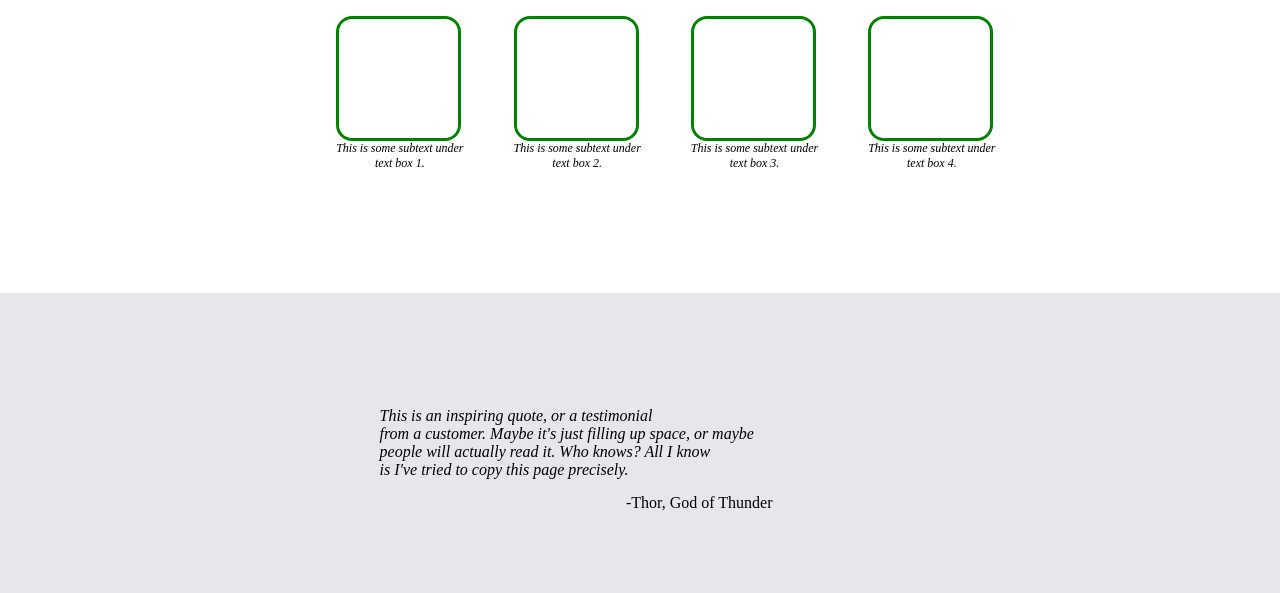
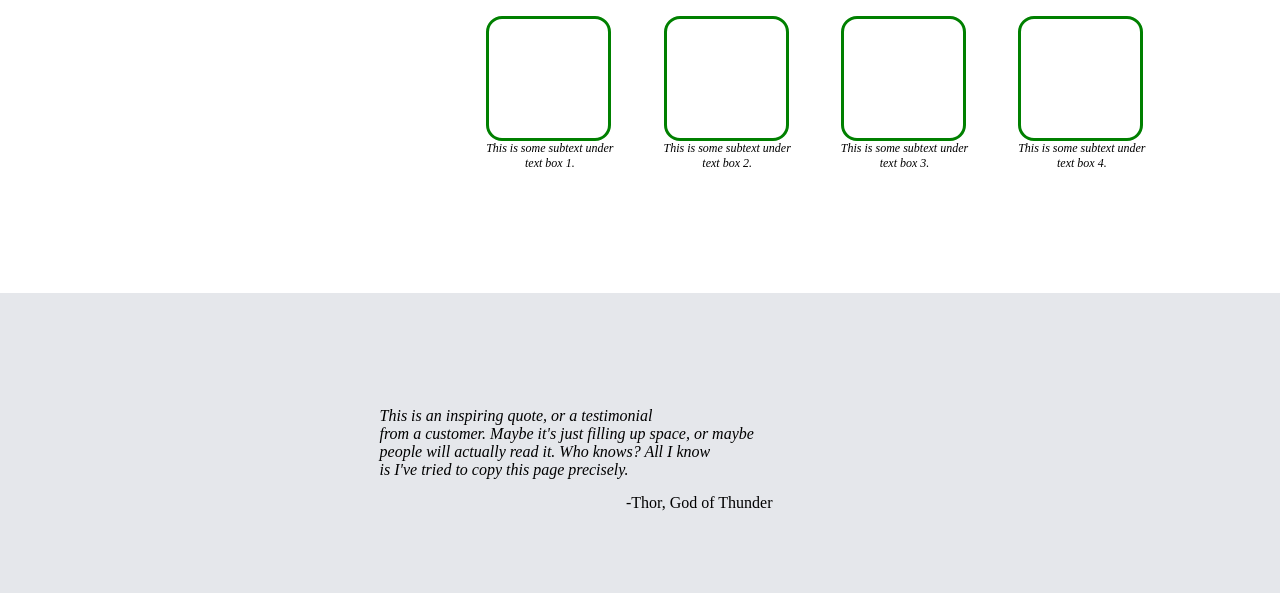
Before and after one commit to mark115001/Landing-Page, a plain HTML site: page index.html in a window 1280 px wide. Shown: the part 507-1100 px from the top of the page. Drawn offline with Linux system fonts and the light colour scheme.

Commit message:
Worked on container class. Commented out lines

```diff
--- a/styles.css
+++ b/styles.css
@@ -12,9 +12,9 @@
 
     .container {
     display: flex;
-    position: relative;
+    /* position: relative; */
     height: 400px;
-    right: 150px;
+    /* right: 150px; */
     justify-content: center;  /* horizontal boxes center inside red perimeter */
     align-items: center;  /* vertical boxes center inside red primeter */
     /* border: 2px solid red; */
```
